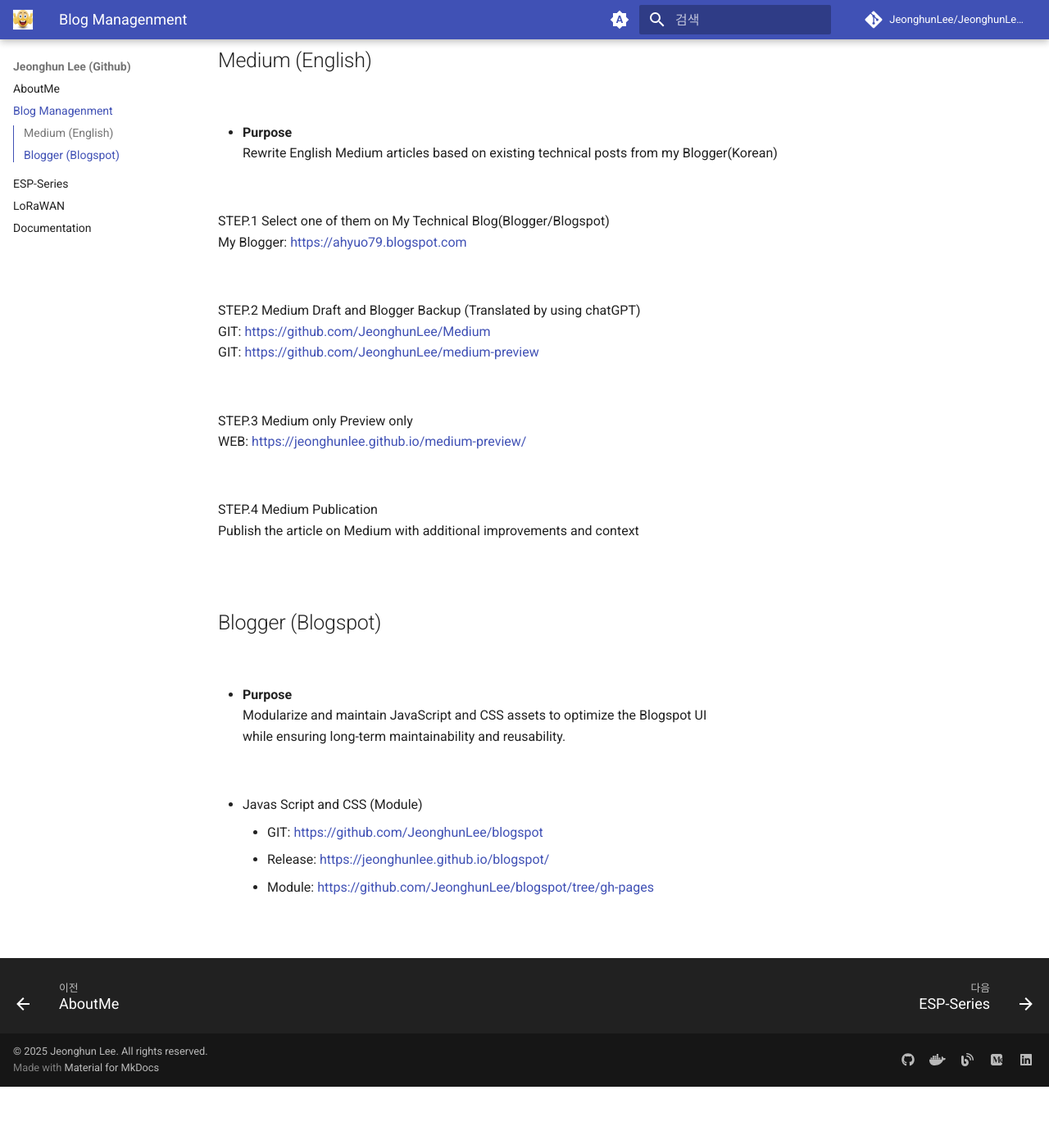
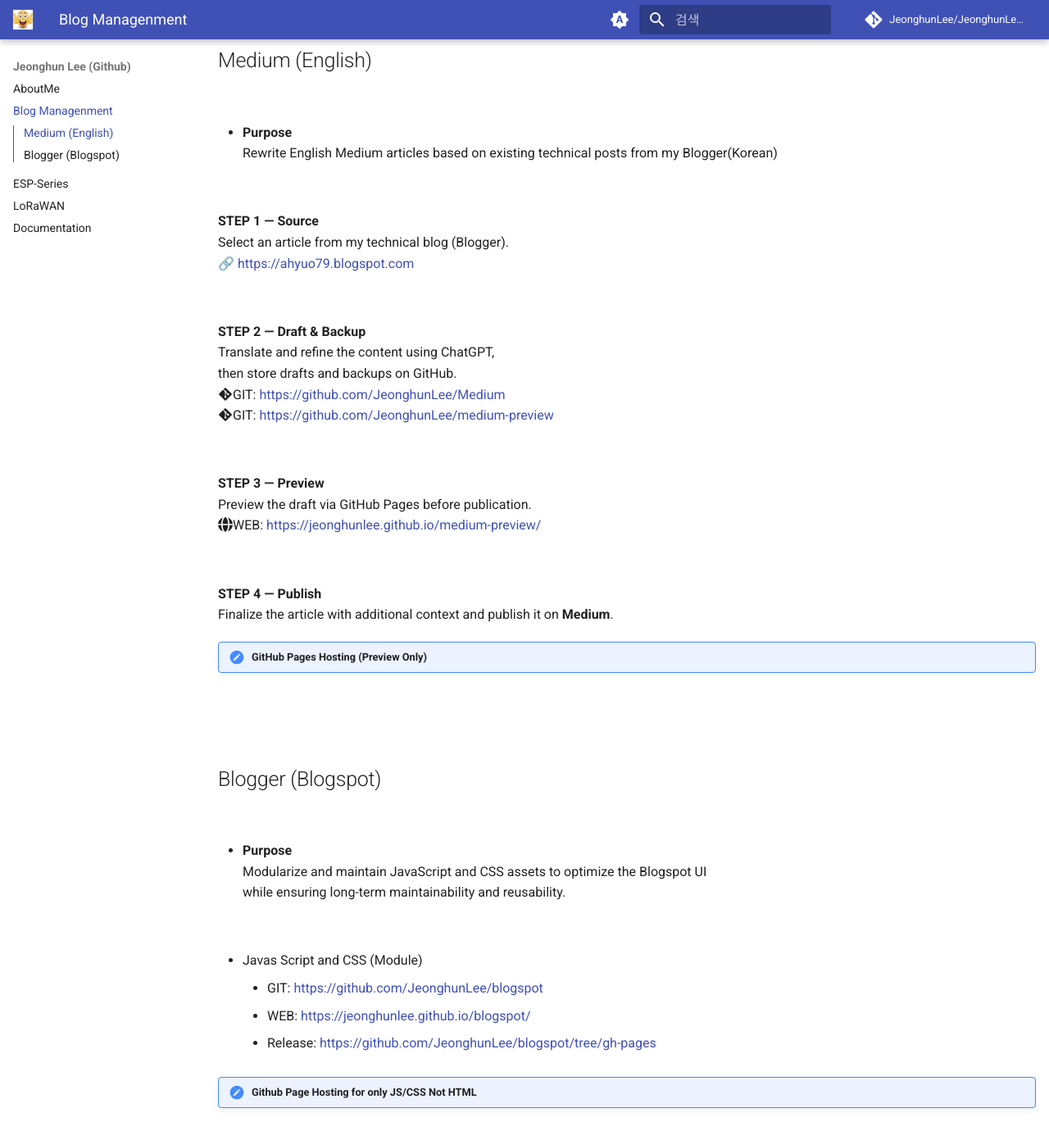
Before and after one commit to JeonghunLee/JeonghunLee.github.io, an MkDocs documentation site: the page built from docs/project_blogs.md, in a window 1280 px wide and 1400 px high, scrolled down 298 px. Shown: the top 1391 px of the window at 82% size. Built offline with MkDocs 1.6.1 and Material for MkDocs 9.7.7, drawn with Linux system fonts in a browser that asks for light colours; comment, search, counter and statistics services are not loaded; before the commit the page ends 1624 px from its top, so only the background shows below that.

Commit message:
update it

```diff
--- a/docs/project_blogs.md
+++ b/docs/project_blogs.md
@@ -19,25 +19,33 @@
 
 
 
-STEP.1 Select one of them on My Technical Blog(Blogger/Blogspot)
-My Blogger: https://ahyuo79.blogspot.com
+**STEP 1 — Source**
+Select an article from my technical blog (Blogger).
+🔗 https://ahyuo79.blogspot.com
 
 <br>
 
-STEP.2 Medium Draft and Blogger Backup (Translated  by using chatGPT)
-GIT: https://github.com/JeonghunLee/Medium
-GIT: https://github.com/JeonghunLee/medium-preview
+**STEP 2 — Draft & Backup**
+Translate and refine the content using ChatGPT,
+then store drafts and backups on GitHub.
+:fontawesome-brands-git-alt:GIT: https://github.com/JeonghunLee/Medium
+:fontawesome-brands-git-alt:GIT: https://github.com/JeonghunLee/medium-preview
 
 <br>
 
-STEP.3  Medium only Preview only
-WEB: https://jeonghunlee.github.io/medium-preview/
+**STEP 3 — Preview**
+Preview the draft via GitHub Pages before publication.
+:fontawesome-solid-globe:WEB: https://jeonghunlee.github.io/medium-preview/
 
 <br>
 
-STEP.4 Medium Publication
-Publish the article on Medium with additional improvements and context
+**STEP 4 — Publish**
+Finalize the article with additional context and publish it on **Medium**.
 
+
+!!! note "GitHub Pages Hosting (Preview Only)"
+
+<br>
 <br>
 
 
@@ -55,8 +63,12 @@
 
 * Javas Script and CSS (Module)
     * GIT: https://github.com/JeonghunLee/blogspot
-    * Release: https://jeonghunlee.github.io/blogspot/
-    * Module: https://github.com/JeonghunLee/blogspot/tree/gh-pages
+    * WEB: https://jeonghunlee.github.io/blogspot/
+    * Release: https://github.com/JeonghunLee/blogspot/tree/gh-pages
+
+
+!!! note "Github Page Hosting for only JS/CSS Not HTML"
 
 
 <br>
+<br>
```
Also changed, not shown: docs/project_documentation.md (+5 -3 lines).
